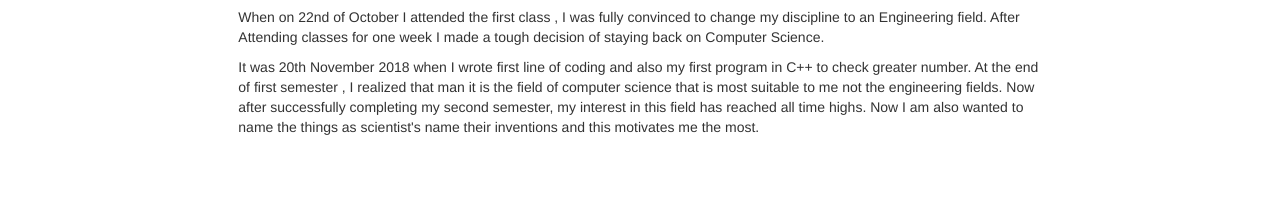
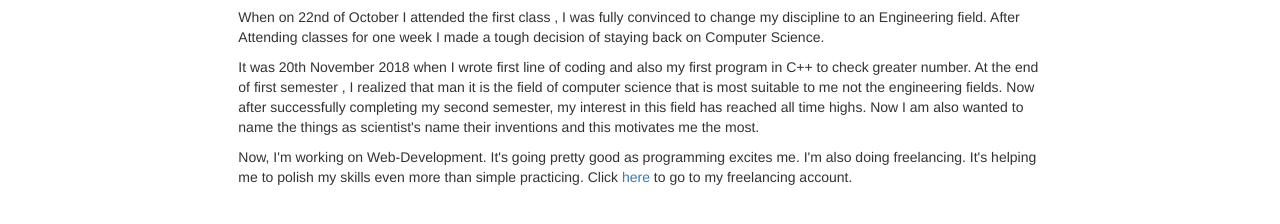
Before and after one commit to ghulamghousdev/PersonalBlog, a plain HTML site: page first-blog.html in a window 1280 px wide. Shown: the part 492-716 px from the top of the page. Drawn offline with nearby package versions, Linux system fonts and the light colour scheme.

Commit message:
Added some more information
The Information I've updated is about web-development and about freelancing. You can add you freelancing account in it.

```diff
--- a/first-blog.html
+++ b/first-blog.html
@@ -148,6 +148,7 @@
                                 to me not the engineering fields. Now after successfully completing my second semester, my interest in this field has reached all time highs. Now I am also wanted to name the things as scientist's name their inventions
                                 and this motivates me the most. </p>
 
+                            <p> Now, I'm working on Web-Development. It's going pretty good as programming excites me. I'm also doing freelancing. It's helping me to polish my skills even more than simple practicing. Click <a herf="http://ghulamghous.me">here</a> to go to my freelancing account. </p>
                         </div>
 
 
```
